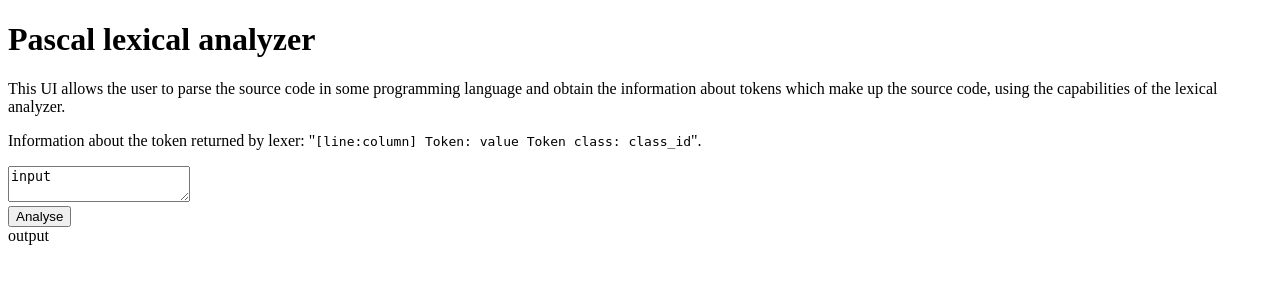
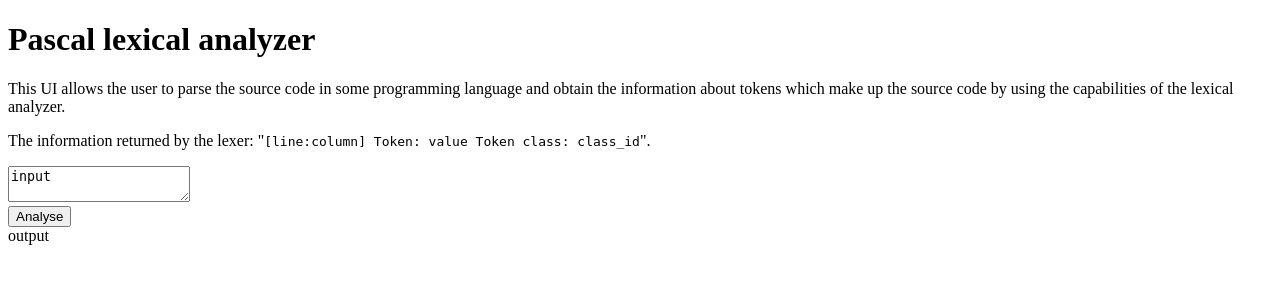
Before and after one commit to FedorKurilov/lexer, a PHP site: page / in a window 1280 px wide. Shown: the top 300 px of the page. Run offline with PHP 8.4, Linux system fonts and the light colour scheme; some libraries are stand-ins or nearby versions.

Commit message:
Update index.php

```diff
--- a/index.php
+++ b/index.php
@@ -26,8 +26,8 @@ if (isset($_POST['code']) && $_POST['code']) {
     <body>
         <div class="wrapper">
             <h1>Pascal lexical analyzer</h1>
-            <p>This UI allows the user to parse the source code in some programming language and obtain the information about tokens which make up the source code, using the capabilities of the lexical analyzer.</p>
-            <p>Information about the token returned by lexer: "<code>[<span class="string">line</span>:<span class="string">column</span>] Token: <span class="string">value</span> Token class: <span class="string">class_id</span></code>".</p>
+            <p>This UI allows the user to parse the source code in some programming language and obtain the information about tokens which make up the source code by using the capabilities of the lexical analyzer.</p>
+            <p>The information returned by the lexer: "<code>[<span class="string">line</span>:<span class="string">column</span>] Token: <span class="string">value</span> Token class: <span class="string">class_id</span></code>".</p>
             <div class="clearfix">
                 <div class="box left">
                     <form method="post" action="index.php">
```
